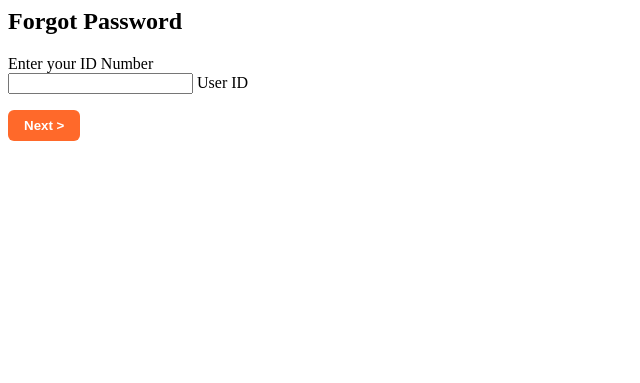
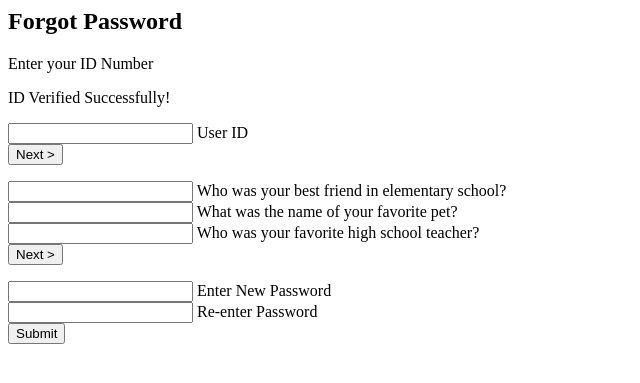
Before and after one commit to C1dd03/Final_EncryptionFiles, a PHP site: page /forgot_password.php in a window 1280 px wide. Shown: the top 383 px of the page, without its empty margins (0-640 px from the left). Run offline with PHP 8.4, Linux system fonts and the light colour scheme.

Commit message:
add comment

```diff
--- a/public/css/style.css
+++ b/public/css/style.css
@@ -625,6 +625,12 @@
   width: 28px;
   margin-left: 20px;
 }
+
+
+
+
+
+
 /* <===================== FORGOT PASSWORD SECTION ================== */
 .step {
   display: none;
--- a/views/auth/forgot_password.php
+++ b/views/auth/forgot_password.php
@@ -1,122 +1,4 @@
-<style>
-    .step {
-        display: none;
-    }
-
-    .step-1 {
-        position: relative;
-    }
-
-    .step.active {
-        display: block;
-    }
-
-    .input-field {
-        position: relative;
-        /* relative */
-        width: 100%;
-        /* w-full */
-        margin-bottom: 1rem;
-        /* mb-4 */
-    }
-
-    .btn {
-        padding: 0.5rem 1rem;
-        /* px-4 py-2 */
-        border-radius: 0.375rem;
-        /* rounded-md */
-        font-weight: 600;
-        /* font-semibold */
-        color: #ffffff;
-        cursor: pointer;
-        transition: all 0.2s ease-in-out;
-        /* transition-all duration-200 */
-        border: none;
-    }
-
-    .next-btn {
-        background-color: #ff692a;
-        /* bg-green-500 */
-    }
-
-    .next-btn:hover {
-        background-color: #e64f0f;
-        color: white;
-        /* hover:bg-green-600 */
-    }
-
-    .prev-btn {
-        background-color: #6b7280;
-        /* bg-gray-500 */
-    }
-
-    .prev-btn:hover {
-        background-color: #4b5563;
-        /* hover:bg-gray-600 */
-    }
-
-
-
-    .message-error {
-        border-left: 3px solid #e74c3c;
-        background-color: #fdecea;
-        color: #c0392b;
-        padding: 10px;
-        border-radius: 3px;
-        font-size: 0.9em;
-        box-shadow: 0 2px 5px rgba(0, 0, 0, 0.1);
-        display: none;
-        justify-content: center;
-        margin-bottom: 15px;
-    }
-
-    .message-success {
-        position: absolute;
-        top: -25%;
-        left: 50%;
-        transform: translate(-50%, -20px);
-        /* center horizontally + slide effect */
-        width: 280px;
-        height: 160px;
-        background-color: #fff;
-        border: 2px solid #16a34a;
-        border-radius: 10px;
-        box-shadow: 0 4px 8px rgba(0, 0, 0, 0.1);
-
-        display: flex;
-        flex-direction: column;
-        justify-content: center;
-        align-items: center;
-
-        opacity: 0;
-        pointer-events: none;
-        transition: opacity 0.5s ease, transform 0.5s ease;
-        z-index: 1000;
-        padding: 20px;
-    }
-
-    /* When active (visible) */
-    .message-success.show {
-        opacity: 1;
-        pointer-events: auto;
-        transform: translate(-50%, 0);
-        /* slide down into place */
-    }
-
-    .message-success i {
-        color: #22c55e;
-        font-size: 50px;
-        margin-bottom: 10px;
-    }
-
-    .message-success p {
-        font-size: 16px;
-        color: #16a34a;
-        font-weight: 600;
-        text-align: center;
-    }
-</style>
-
+<!------------------------------- ADD STEP 1, 2, 3 for forgot password -------------------------------------->
 <form class="forgot-password" id="forgotForm">
     <h2 class="text-xl font-semibold mb-4 text-center">Forgot Password</h2>
 
```
